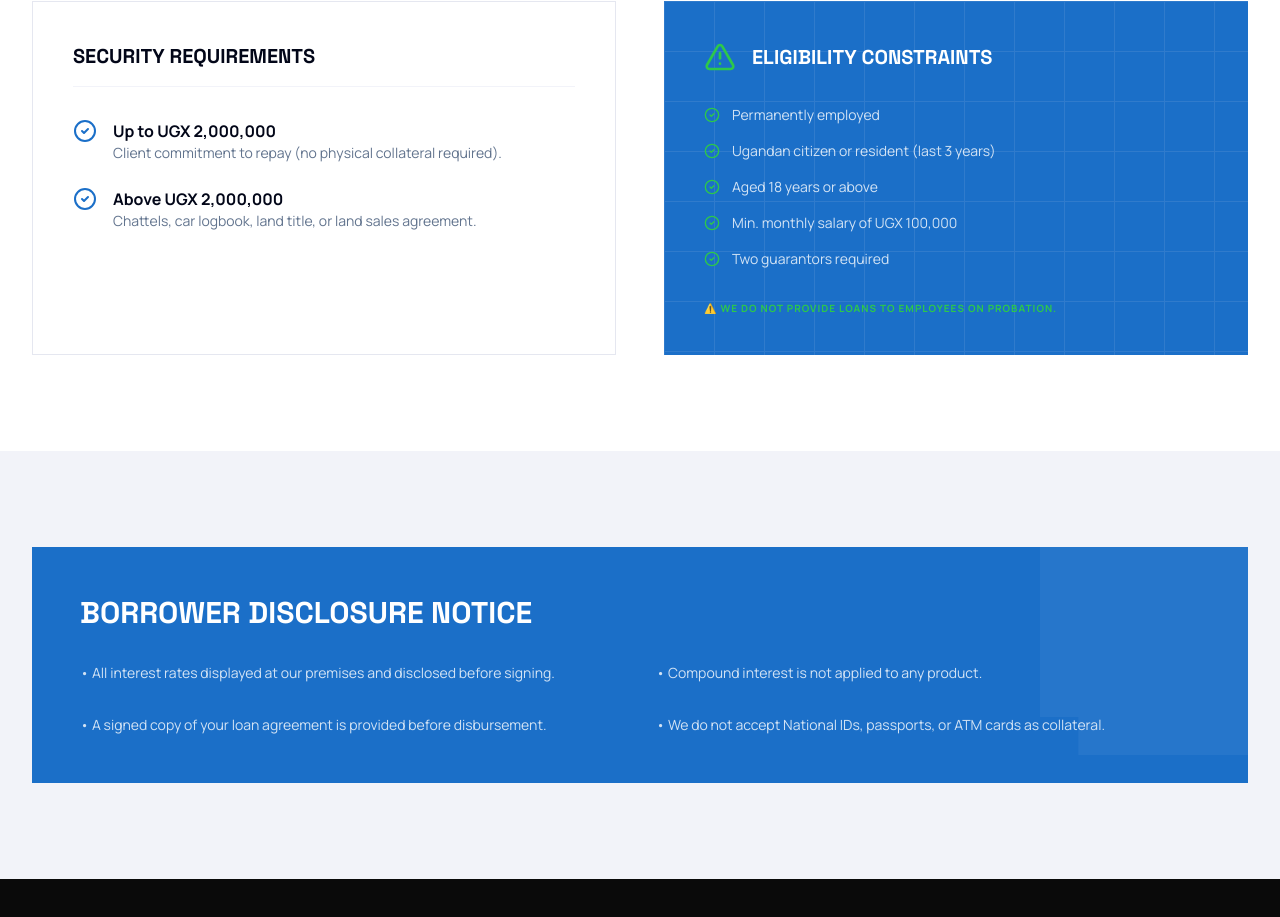
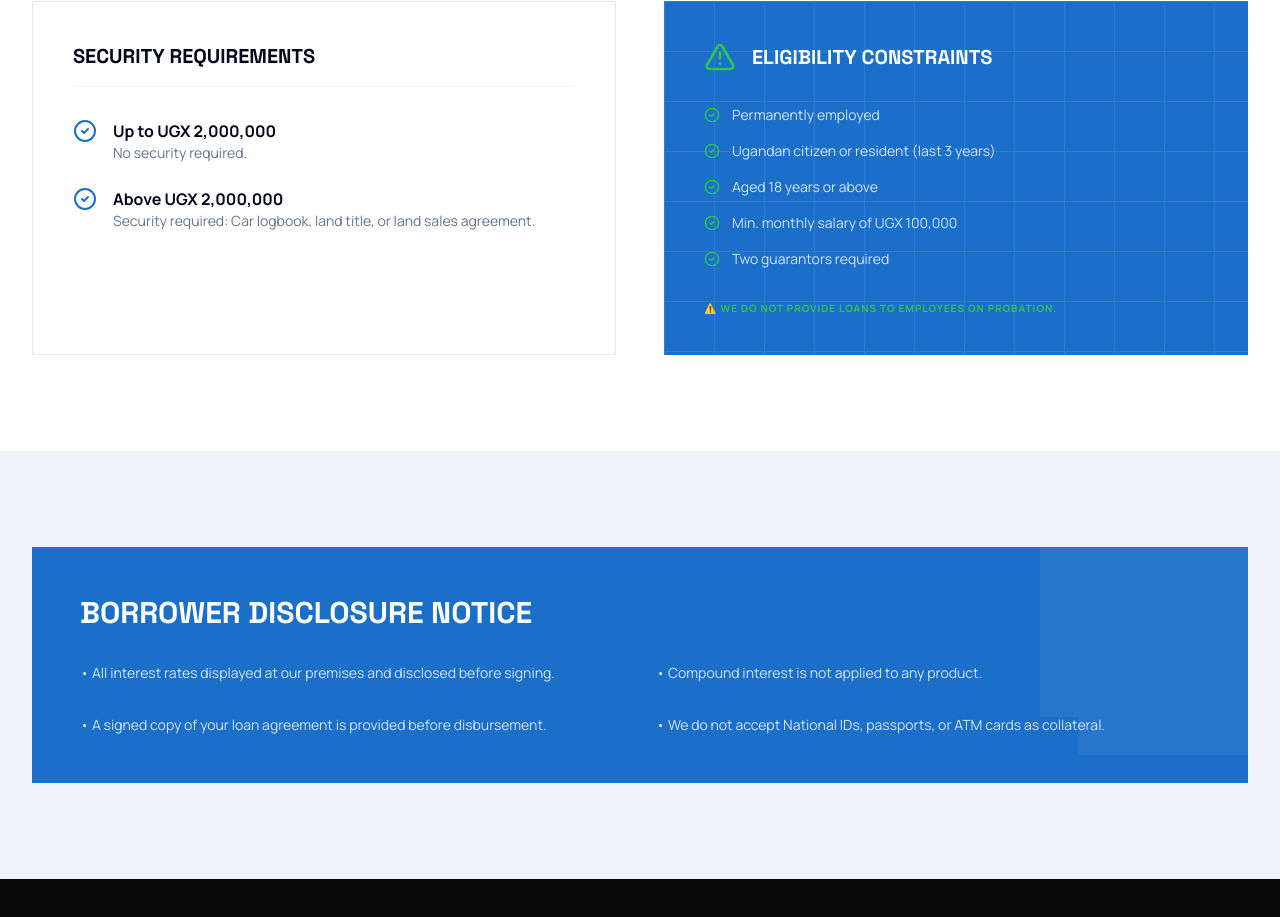
Before and after one commit to gilbatini/ClarksFinancialsLtd, a React (Vite) app: page /loans in a window 1280 px wide. Shown: the part 2076-2993 px from the top of the page. Built offline with nearby package versions, Linux system fonts and the light colour scheme.

Commit message:
fix: Clarify loan collateral requirements
Updated the language in both the FAQs and Loans pages to more accurately reflect the security requirements for loans above UGX 2,000,000, replacing "collateral" with "security" and providing clearer examples.

```diff
--- a/src/pages/FAQs.tsx
+++ b/src/pages/FAQs.tsx
@@ -16,7 +16,7 @@ const faqs = [
     questions: [
       { q: "How much can I borrow?", a: "UGX 200,000 minimum to UGX 20,000,000 maximum, subject to your salary and creditworthiness. Your monthly instalment cannot exceed 50% of your net salary." },
       { q: "How long is the loan term?", a: "1 month minimum to 24 months maximum." },
-      { q: "Is collateral required?", a: "For loans up to UGX 2,000,000 — no physical collateral required. For loans above UGX 2,000,000 — chattels, car logbook, land title, or land sales agreement required." },
+      { q: "Is collateral required?", a: "For loans up to UGX 2,000,000 — no security required. For loans above UGX 2,000,000 — security is required: car logbook, land title, or land sales agreement." },
     ]
   },
   {
--- a/src/pages/Loans.tsx
+++ b/src/pages/Loans.tsx
@@ -55,14 +55,14 @@ export default function Loans() {
                   <CheckCircle2 className="w-6 h-6 text-primary shrink-0" />
                   <div>
                     <p className="font-bold text-slate-950">Up to UGX 2,000,000</p>
-                    <p className="text-sm text-slate-500">Client commitment to repay (no physical collateral required).</p>
+                    <p className="text-sm text-slate-500">No security required.</p>
                   </div>
                 </li>
                 <li className="flex items-start gap-4">
                   <CheckCircle2 className="w-6 h-6 text-primary shrink-0" />
                   <div>
                     <p className="font-bold text-slate-950">Above UGX 2,000,000</p>
-                    <p className="text-sm text-slate-500">Chattels, car logbook, land title, or land sales agreement.</p>
+                    <p className="text-sm text-slate-500">Security required: Car logbook, land title, or land sales agreement.</p>
                   </div>
                 </li>
               </ul>
```
